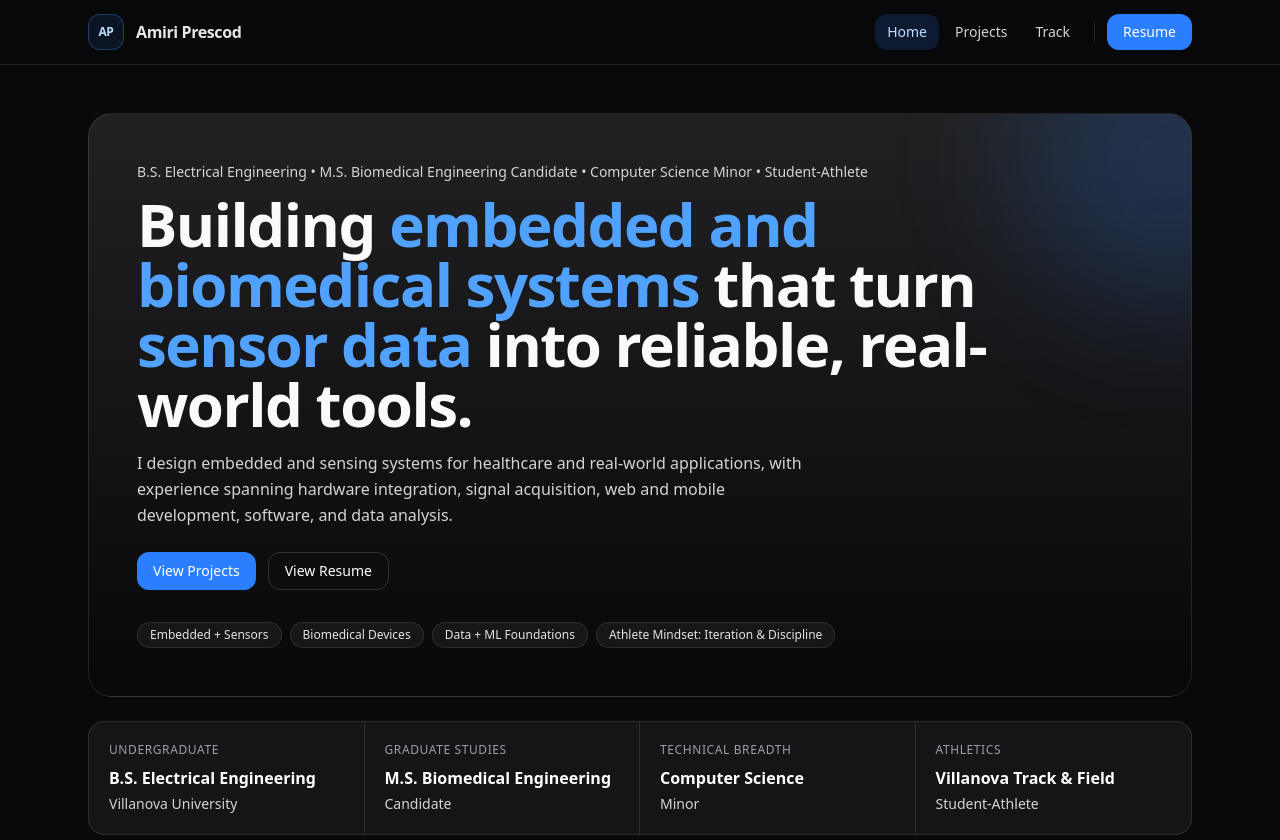
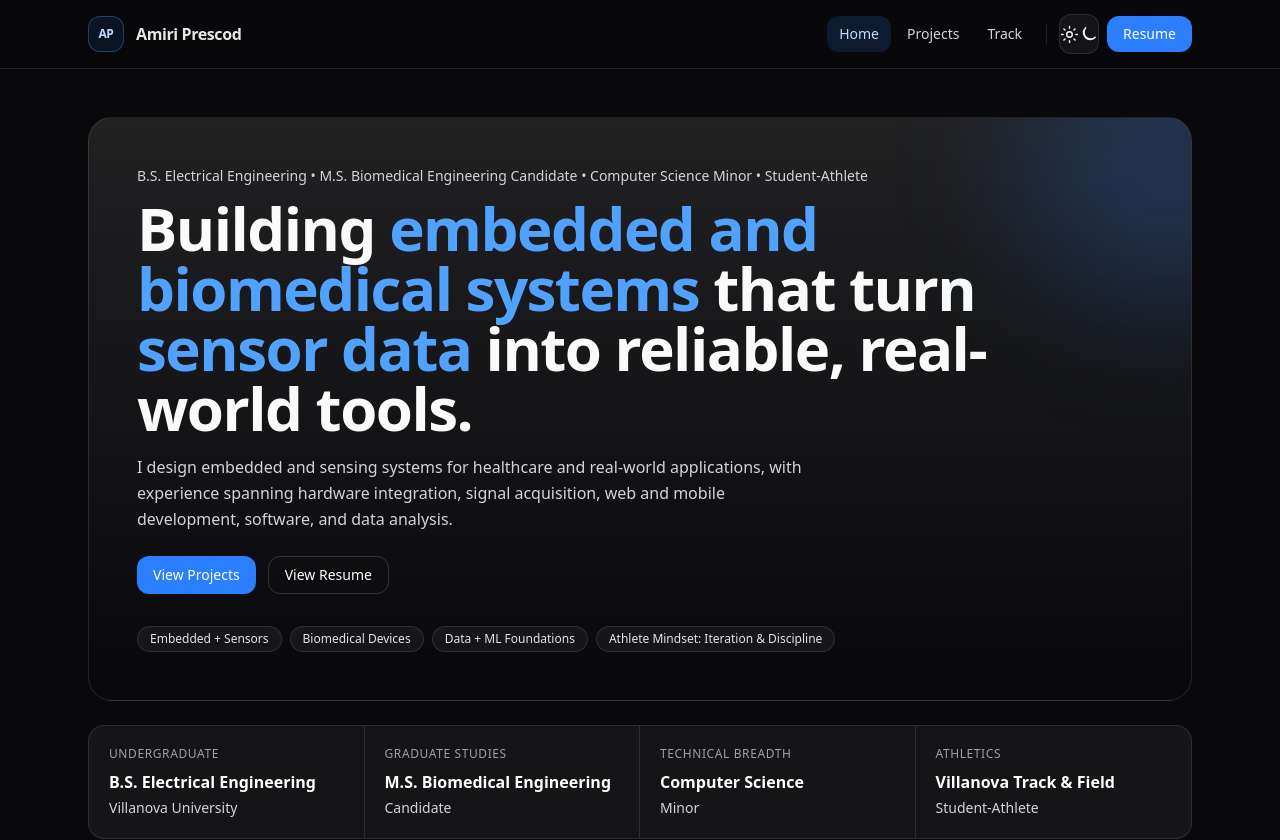
Before and after one commit to aprescod12/aprescod-portfolio-website, a Next.js app: page / in a window 1280 px wide. Shown: the top 840 px of the page. Built offline with nearby package versions, Linux system fonts and the light colour scheme.

Commit message:
Add responsive theme controls to navigation

```diff
--- a/src/components/Navbar.tsx
+++ b/src/components/Navbar.tsx
@@ -3,6 +3,7 @@
 import Link from "next/link";
 import { usePathname } from "next/navigation";
 import { useEffect, useState } from "react";
+import ThemeToggle from "@/components/ThemeToggle";
 
 const navigation = [
   { href: "/", label: "Home" },
@@ -81,15 +82,20 @@ export default function Navbar() {
 
           <div aria-hidden="true" className="mx-2 h-5 w-px bg-white/10" />
 
+          <ThemeToggle />
+
           <a
             href="/APrescod_Resume copy.pdf"
             target="_blank"
             rel="noreferrer"
-            className="inline-flex items-center justify-center rounded-xl bg-blue-500 px-4 py-2 text-sm font-medium text-white transition-colors hover:bg-blue-400 focus-visible:outline-none focus-visible:ring-2 focus-visible:ring-blue-300 focus-visible:ring-offset-2 focus-visible:ring-offset-zinc-950"
+            className="ml-1 inline-flex items-center justify-center rounded-xl bg-blue-500 px-4 py-2 text-sm font-medium text-white transition-colors hover:bg-blue-400 focus-visible:outline-none focus-visible:ring-2 focus-visible:ring-blue-300 focus-visible:ring-offset-2 focus-visible:ring-offset-zinc-950"
           >
             Resume
           </a>
         </nav>
+
+        <div className="flex items-center gap-2 sm:hidden">
+          <ThemeToggle mobile />
 
           <button
             type="button"
@@ -97,7 +103,7 @@ export default function Navbar() {
             aria-expanded={menuOpen}
             aria-controls="mobile-navigation"
             aria-label={menuOpen ? "Close navigation menu" : "Open navigation menu"}
-          className="inline-flex h-11 w-11 items-center justify-center rounded-xl border border-white/10 bg-white/5 text-zinc-100 transition-colors hover:bg-white/10 focus-visible:outline-none focus-visible:ring-2 focus-visible:ring-blue-400 sm:hidden"
+            className="inline-flex h-11 w-11 items-center justify-center rounded-xl border border-white/10 bg-white/5 text-zinc-100 transition-colors hover:bg-white/10 focus-visible:outline-none focus-visible:ring-2 focus-visible:ring-blue-400"
           >
             {menuOpen ? (
               <svg
@@ -125,6 +131,7 @@ export default function Navbar() {
               </svg>
             )}
           </button>
+        </div>
       </div>
 
       {menuOpen ? (
```
Lines whose indentation alone changed are shown as unchanged.
